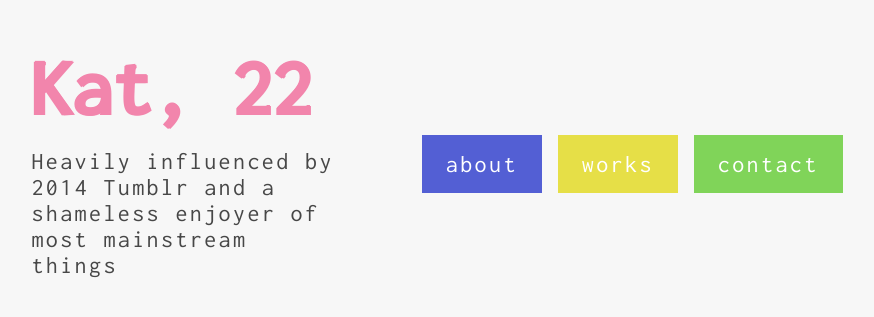
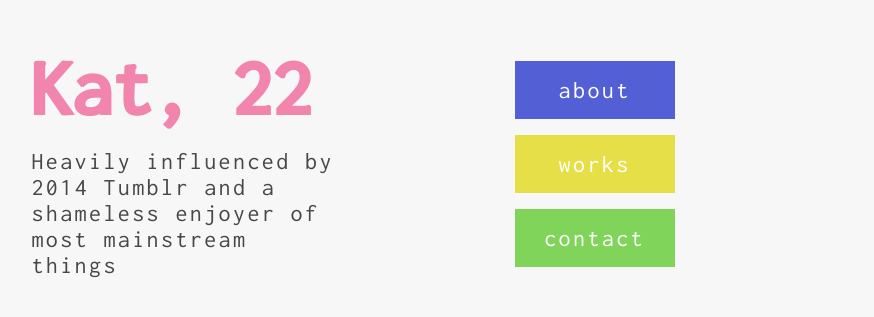
Before and after one commit to mahikgot/katweb, a React (Create React App) app: page / in a window 1280 px wide. Shown: the part 255-572 px from the top of the page, without its empty margins (199-1073 px from the left). Built offline with nearby package versions, Linux system fonts and the light colour scheme.

Commit message:
create button click animation

```diff
--- a/package.json
+++ b/package.json
@@ -6,6 +6,7 @@
     "@testing-library/jest-dom": "^5.16.1",
     "@testing-library/react": "^12.1.2",
     "@testing-library/user-event": "^13.5.0",
+    "framer-motion": "^6.2.3",
     "react": "^17.0.2",
     "react-dom": "^17.0.2",
     "react-router-dom": "^6.2.1",
--- a/src/App.css
+++ b/src/App.css
@@ -40,7 +40,7 @@
 
 .flexContainerButtonHome {
   display: flex;
-  flex-direction: row;
+  flex-direction: column;
   flex-wrap: nowrap;
   align-items: center;
   justify-content: flex-end;
@@ -55,7 +55,7 @@ button {
   font-size: 1.5rem;
   cursor: pointer;
   padding: 1rem 1.5rem;
-  transition: margin 0.5s;
+  width: 10rem;
 }
 
 p {
--- a/src/components/HeaderButton.js
+++ b/src/components/HeaderButton.js
@@ -1,35 +1,47 @@
 import React, { useState } from 'react';
+import { motion } from 'framer-motion';
 
 const HeaderButton = () => {
-  const [margin, setMargin] = useState('auto 0.5rem');
-  const onClickHandler = () => {
-    setMargin('auto 0rem');
+  const [position, setPosition] = useState('notHeader');
+  const onClickAbout = () => {
+    setPosition('header');
+  };
+  const buttonVariants = {
+    header: { margin: '0rem' },
+    notHeader: { margin: '0.5rem' },
+  };
+  const flexVariants = {
+    header: { alignItems: 'flex-end' },
+    notHeader: { alignItems: 'center' },
   };
   return (
     <div className="rightHome">
-      <div
+      <motion.div
         className="flexContainerButtonHome"
+        initial="notHeader"
+        animate={position}
+        variants={flexVariants}
       >
-        <button
-          type="button"
-          style={{ backgroundColor: '#535FD4', margin }}
-          onClick={onClickHandler}
+        <motion.button
+          style={{ backgroundColor: '#535FD4' }}
+          variants={buttonVariants}
+          onClick={onClickAbout}
         >
           about
-        </button>
-        <button
-          type="button"
-          style={{ backgroundColor: '#E6DF47', margin }}
+        </motion.button>
+        <motion.button
+          style={{ backgroundColor: '#E6DF47' }}
+          variants={buttonVariants}
         >
           works
-        </button>
-        <button
-          type="button"
-          style={{ backgroundColor: '#80D459', margin }}
+        </motion.button>
+        <motion.button
+          style={{ backgroundColor: '#80D459' }}
+          variants={buttonVariants}
         >
           contact
-        </button>
-      </div>
+        </motion.button>
+      </motion.div>
     </div>
   );
 };
```
Also changed, not shown: .eslintrc.js, 1 other file (tests, documents, lock files or other folders).
